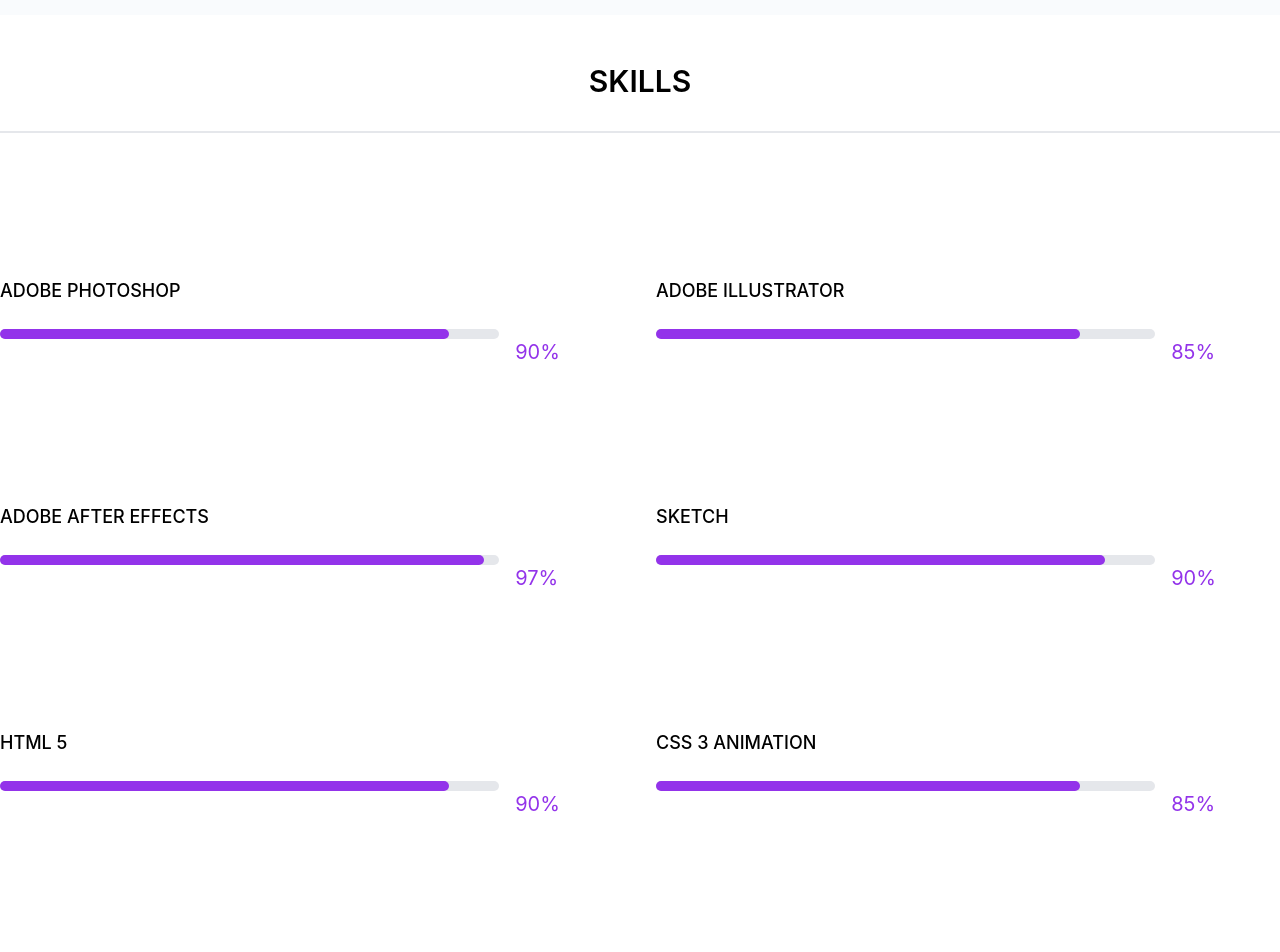
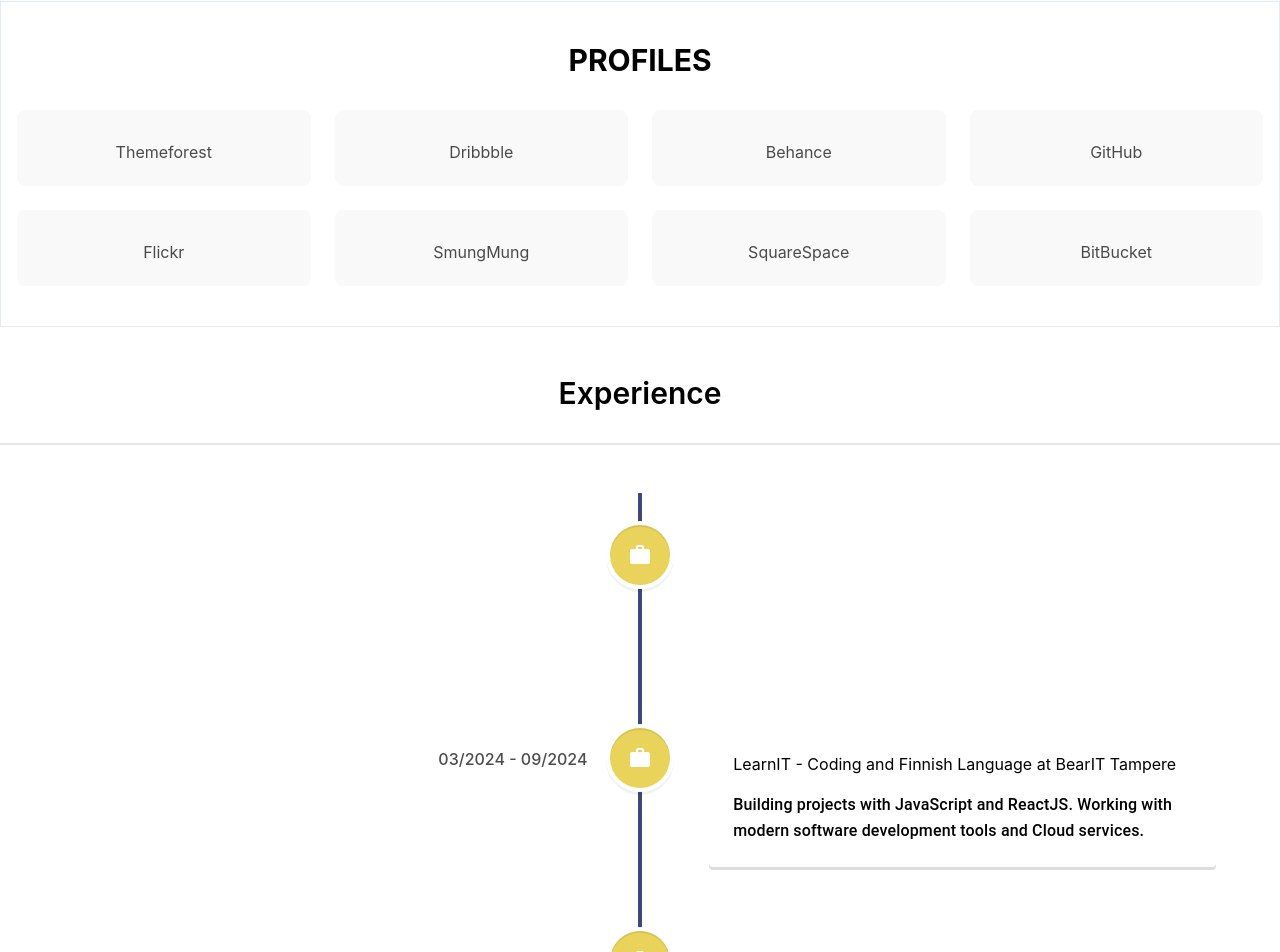
Before and after one commit to ashagaire/Personal-Portfolio, a React (Create React App) app: page / in a window 1280 px wide. Shown: the part 2237-3189 px from the top of the page. Built offline with nearby package versions, Linux system fonts and the light colour scheme.

Commit message:
update in UI with MUI and Tailwind CSS

```diff
--- a/public/index.html
+++ b/public/index.html
@@ -1,4 +1,5 @@
-<!DOCTYPE html>
+<!DOCTYPE ht<meta name="viewport" content="width=device-width, initial-scale=1.0" />
+ml>
 <html lang="en">
   <head>
     <meta charset="utf-8" />
@@ -9,6 +10,7 @@
       name="description"
       content="Web site created using create-react-app"
     />
+
     <link rel="apple-touch-icon" href="%PUBLIC_URL%/logo192.png" />
     <!--
       manifest.json provides metadata used when your web app is installed on a
--- a/src/components/Experience.tsx
+++ b/src/components/Experience.tsx
@@ -1,10 +1,43 @@
-import React from 'react';
-
+import React from "react";
+import {
+  VerticalTimeline,
+  VerticalTimelineElement,
+} from "react-vertical-timeline-component";
+import "react-vertical-timeline-component/style.min.css";
+// import WorklIcon from "@material-ui/icons/Work";
+import WorkIcon from "@mui/icons-material/Work";  // Updated from @material-ui to @mui
+// import { useMediaQuery } from "@mui/material";
+import { Typography } from "@mui/material";
+import {experianceList} from '../data/experiances'
 const Experience = () => {
   return (
-    <div id="experience" className="min-h-screen bg-gray-400 pt-20">
-      <h2 className="text-4xl font-bold">Experience</h2>
-      <p className="mt-4">This is the Experience section.</p>
+    <div id="experience" className="min-h-screen experience py-0 bg-white">
+      <div className="skill-content py-12">
+      <div className="section-heading text-center mb-12">
+          <h2 className="text-3xl font-semibold text-uppercase border-b-2 pb-8 border-gray-200">Experience</h2>
+        </div>
+      <div>
+      <VerticalTimeline lineColor="#3e497a">
+      {experianceList.map((event, index) => (
+      <VerticalTimelineElement
+          className="vertical-timeline-element--work"
+          date={event.date}
+          iconStyle={{ background: "#e9d35b", color: "#fff" }}
+          icon={<WorkIcon />}
+        >
+          <h3 className="Vertical-timeline-element-titel">
+          {event.title}
+          </h3>
+          <Typography>
+          {event.description}
+          </Typography>
+        </VerticalTimelineElement>
+        ))}
+        </VerticalTimeline>
+      </div>
+
+      </div>
+
     </div>
   );
 };
--- /dev/null
+++ b/src/components/Profile.tsx
@@ -0,0 +1,13 @@
+// src/components/Experience.tsx
+import React from 'react';
+
+const Profile = () => {
+  return (
+    <div id="profile" className="min-h-screen bg-gray-600 pt-20">
+      <h2 className="text-4xl font-bold">Profile</h2>
+      <p className="mt-4">This is the Profile section.</p>
+    </div>
+  );
+};
+
+export default Profile;
--- a/src/components/Skills.tsx
+++ b/src/components/Skills.tsx
@@ -1,42 +1,50 @@
 // src/components/Experience.tsx
 import React from 'react';
+import Grid from '@mui/material/Grid';
+
+
 
 const Skills = () => {
   const skills = [
-    { name: 'Adobe Photoshop', progress: 90 },
-    { name: 'Adobe Illustrator', progress: 85 },
-    { name: 'Adobe After Effects', progress: 97 },
-    { name: 'Sketch', progress: 90 },
-    { name: 'HTML 5', progress: 90 },
-    { name: 'CSS 3 Animation', progress: 85 },
-    { name: 'Communication', progress: 97 },
-    { name: 'Creativity', progress: 90 },
+    { name: 'Themeforest', icon: 'flaticon-themeforest', link: '#' },
+    { name: 'Dribbble', icon: 'flaticon-dribbble', link: '#' },
+    { name: 'Behance', icon: 'flaticon-behance-logo', link: '#' },
+    { name: 'GitHub', icon: 'flaticon-github-logo', link: '#' },
+    { name: 'Flickr', icon: 'flaticon-flickr-website-logo-silhouette', link: '#' },
+    { name: 'SmungMung', icon: 'flaticon-smug', link: '#' },
+    { name: 'SquareSpace', icon: 'flaticon-squarespace-logo', link: '#' },
+    { name: 'BitBucket', icon: 'flaticon-bitbucket-logotype-camera-lens-in-perspective', link: '#' },
   ];
   return (
-    <section id="skills" className="skills py-0 bg-white">
-      <div className="skill-content py-12">
-        <div className="section-heading text-center mb-12">
-          <h2 className="text-3xl font-semibold text-uppercase border-b-2 pb-8 border-gray-200">Skills</h2>
+    <section id="profiles" className="profiles py-10 px-4">
+      <div className="profiles-details">
+        <div className="section-heading text-center mb-8">
+          <h2 className="text-3xl font-bold uppercase">Profiles</h2>
         </div>
-        <div className="container mx-auto">
-          <div className="grid grid-cols-1 md:grid-cols-2 gap-8">
-            {skills.map((skill, index) => (
-              <div key={index} className="single-skill-content pt-24">
-                <div className="barWrapper uppercase font-medium text-lg mb-6">
-                  <span className="progressText">{skill.name}</span>
+        <div className="profiles-content container mx-auto">
+          <Grid container spacing={{ xs: 2, md: 3 }} columns={{ xs: 4, sm: 8, md: 12 }}>
+
+            {skills.map((profile, index) => (
+              <Grid item xs={4} sm={4} md={3} key={index}>
+                <div className="single-profile relative group">
+                  <div className="profile-txt text-center">
+                    <a href={profile.link} className="text-4xl text-gray-700 hover:text-gray-900">
+                      <i className={profile.icon}></i>
+                    </a>
+                    <div className="profile-icon-name mt-2 text-lg capitalize">{profile.name}</div>
+                  </div>
+                  <div className="single-profile-overlay absolute inset-0 bg-blue-900 bg-opacity-50 flex items-center justify-center opacity-0 group-hover:opacity-100 transition duration-300">
+                    <div className="profile-txt text-center text-white">
+                      <a href={profile.link} className="text-4xl">
+                        <i className={profile.icon}></i>
+                      </a>
+                      <div className="profile-icon-name mt-2 text-lg capitalize">{profile.name}</div>
+                    </div>
+                  </div>
                 </div>
-                <div className="single-progress-txt flex items-center">
-                  <div className="progress bg-gray-200 rounded-full w-4/5 h-2.5 mb-9">
-                    <div
-                      className="progress-bar bg-purple-600 rounded-full h-full transition-all duration-1500"
-                      style={{ width: `${skill.progress}%` }}
-                    ></div>
-                  </div>
-                  <h3 className="text-purple-600 ml-4 text-xl">{skill.progress}%</h3>
-                </div>
-              </div>
+              </Grid>
             ))}
-          </div>
+          </Grid>
         </div>
       </div>
     </section>
--- /dev/null
+++ b/src/data/experiances.ts
@@ -0,0 +1,46 @@
+interface ExperienceProps {
+    date: string;
+    title: string;
+
+    description: string;
+  }
+
+  export const experianceList: ExperienceProps[] = [
+    {
+        date: "08/2024 - Present",
+        title: "Frontend Developer Internship at Codecontrol Oy, Pori",
+        description: "Designing web applications layout with Figma. Frontend development in React TypeScript with Tailwind CSS.",
+
+      },
+      {
+        date: "03/2024 - 09/2024",
+        title: "LearnIT - Coding and Finnish Language at BearIT Tampere",
+        description: "Building projects with JavaScript and ReactJS. Working with modern software development tools and Cloud services.",
+
+      },
+      {
+        date: "02/2024 - 03/2024",
+        title: "Frontend Developer Intern at Tuspe Design Oy",
+        description: "Developed web applications using SvelteKit and Tailwind CSS.",
+
+      },
+      {
+        date: "08/2023 - 01/2024",
+        title: "Research Internship at SAMK Pori",
+        description: "Data analysis and implementing machine learning models in synthetic LIBS datasets. Designing web apps in ReactJS.",
+
+      },
+      {
+        date: "03/2020 - 10/2020",
+        title: "Technical Documentation (Python)",
+        description:
+          'Major contribution in chapters "Data Wrangling" and "Model Development and Evaluation" in book "Hands-On Exploratory Data Analysis with Python eBook" by Packt Publication.',
+      },
+      {
+        date: "04/2019 - 01/2020",
+        title: "Softedge Nepal Pvt. Ltd. (.Net MVC)",
+        description: "Web Developer. Worked with web-based applications in ASP .Net MVC framework.",
+
+      },
+
+  ]
--- a/src/styles/skills.css
+++ b/src/styles/skills.css
@@ -1,37 +1,48 @@
-.skills {
-    /* Tailwind already handles padding and background colors */
-    @apply py-12 bg-white;
+.profiles {
+  border: 1px solid #e5ebf2;
 }
 
-  .skill-content {
-    @apply py-0;
+.single-profile {
+  position: relative;
+  overflow: hidden;
+  padding: 20px;
+  background-color: #f9f9f9;
+  border-radius: 8px;
+  transition: transform 0.3s ease;
 }
 
-  .section-heading h2 {
-    @apply text-3xl font-semibold uppercase border-b-2 pb-8 border-gray-200;
+.single-profile:hover {
+  transform: scale(1.05);
 }
 
-
-  .single-skill-content {
-    @apply pt-24;
+.single-profile-overlay {
+  position: absolute;
+  inset: 0;
+  display: flex;
+  align-items: center;
+  justify-content: center;
+  background: rgba(31, 44, 108, 0.8);
+  opacity: 0;
+  transition: opacity 0.3s ease;
+  border-radius: 8px;
 }
 
-  .single-progress-txt {
-    @apply flex items-center;
+.group:hover .single-profile-overlay {
+  opacity: 1;
 }
 
-  .single-progress-txt h3 {
-    @apply text-purple-600 ml-4 text-xl;
+.profile-txt a {
+  color: inherit;
+  text-decoration: none;
 }
 
-  .barWrapper {
-    @apply uppercase font-medium text-lg mb-6;
+.profile-icon-name {
+  margin-top: 8px;
+  font-size: 16px;
+  color: #4a4a4a;
+  text-transform: capitalize;
 }
 
-  .progress {
-    @apply bg-gray-200 rounded-full w-4/5 h-2.5 mb-9;
+.single-profile:hover .profile-txt a {
+  color: #ffffff;
 }
-
-  .progress-bar {
-    @apply bg-purple-600 rounded-full h-full transition-all duration-1000;
-  }
```
Also changed, not shown: package.json (+7 -2 lines), 1 other file (tests, documents, lock files or other folders). Lines whose indentation alone changed are shown as unchanged.
